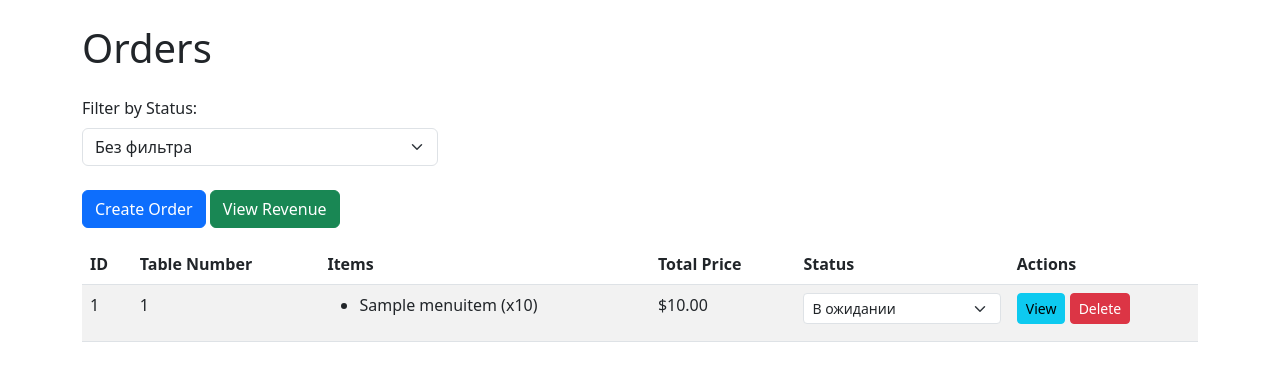
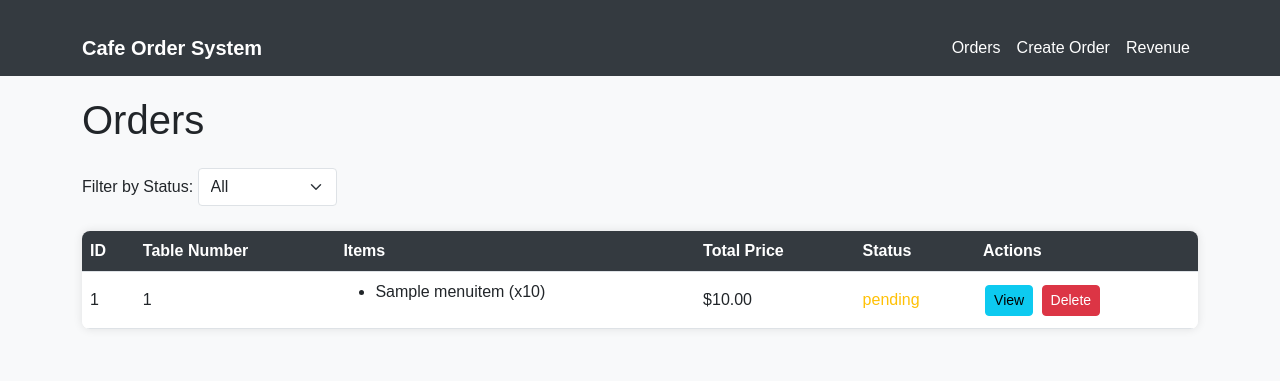
Before and after one commit to Bojchenko-Konstantin/cafe_order_system, a Django app: page / in a window 1280 px wide. Shown: the top 381 px of the page. Run offline with Django 5.2, Linux system fonts and the light colour scheme; tables that the repository leaves empty hold one stand-in row (values such as "Sample post").

Commit message:
fix templates

```diff
--- a/orders/templates/orders/base.html
+++ b/orders/templates/orders/base.html
@@ -1,17 +1,47 @@
+{% load static %}
 <!DOCTYPE html>
 <html lang="en">
 <head>
     <meta charset="UTF-8">
     <meta name="viewport" content="width=device-width, initial-scale=1.0">
     <title>Cafe Order System</title>
+    <!-- Bootstrap 5 CSS -->
     <link href="https://cdn.jsdelivr.net/npm/bootstrap@5.3.0/dist/css/bootstrap.min.css" rel="stylesheet">
+    <!-- Кастомные стили -->
+    <link rel="stylesheet" href="{% static 'css/styles.css' %}">
 </head>
 <body>
-    <div class="container mt-4">
+    <!-- Навигация -->
+    <nav class="navbar navbar-expand-lg navbar-dark">
+        <div class="container">
+            <a class="navbar-brand" href="{% url 'order_list' %}">Cafe Order System</a>
+            <button class="navbar-toggler" type="button" data-bs-toggle="collapse" data-bs-target="#navbarNav">
+                <span class="navbar-toggler-icon"></span>
+            </button>
+            <div class="collapse navbar-collapse" id="navbarNav">
+                <ul class="navbar-nav ms-auto">
+                    <li class="nav-item">
+                        <a class="nav-link" href="{% url 'order_list' %}">Orders</a>
+                    </li>
+                    <li class="nav-item">
+                        <a class="nav-link" href="{% url 'order_create' %}">Create Order</a>
+                    </li>
+                    <li class="nav-item">
+                        <a class="nav-link" href="{% url 'revenue' %}">Revenue</a>
+                    </li>
+                </ul>
+            </div>
+        </div>
+    </nav>
+
+    <!-- Основной контент -->
+    <div class="container">
         {% block content %}{% endblock %}
     </div>
+
+    <!-- Bootstrap 5 JS и зависимости -->
     <script src="https://cdn.jsdelivr.net/npm/bootstrap@5.3.0/dist/js/bootstrap.bundle.min.js"></script>
-    <script src="https://code.jquery.com/jquery-3.6.0.min.js"></script>
-    {% block scripts %}{% endblock %}
+    <!-- Кастомные скрипты -->
+    <script src="{% static 'js/scripts.js' %}"></script>
 </body>
 </html>
--- a/orders/templates/orders/order_list.html
+++ b/orders/templates/orders/order_list.html
@@ -4,12 +4,12 @@
 <h1 class="mb-4">Orders</h1>
 
 <!-- Фильтр по статусу -->
-<form method="get" class="mb-4">
+<form method="get" class="filter-form mb-4">
     <div class="row">
         <div class="col-md-4">
             <label for="status" class="form-label">Filter by Status:</label>
             <select name="status" id="status" class="form-select" onchange="this.form.submit()">
-                <option value="">Без фильтра</option>
+                <option value="">All</option>
                 <option value="pending" {% if status_filter == 'pending' %}selected{% endif %}>В ожидании</option>
                 <option value="ready" {% if status_filter == 'ready' %}selected{% endif %}>Готово</option>
                 <option value="paid" {% if status_filter == 'paid' %}selected{% endif %}>Оплачено</option>
@@ -18,12 +18,9 @@
     </div>
 </form>
 
-<!-- Кнопки для создания заказа и просмотра выручки -->
-<a href="{% url 'order_create' %}" class="btn btn-primary mb-3">Create Order</a>
-<a href="{% url 'revenue' %}" class="btn btn-success mb-3">View Revenue</a>
 
 <!-- Таблица заказов -->
-<table class="table table-striped">
+<table class="table">
     <thead>
         <tr>
             <th>ID</th>
@@ -48,14 +45,7 @@
             </td>
             <td>${{ order.total_price }}</td>
             <td>
-                <form method="post" action="{% url 'order_update_status' order.id %}" class="d-inline">
-                    {% csrf_token %}
-                    <select name="status" onchange="this.form.submit()" class="form-select form-select-sm">
-                        <option value="pending" {% if order.status == 'pending' %}selected{% endif %}>В ожидании</option>
-                        <option value="ready" {% if order.status == 'ready' %}selected{% endif %}>Готово</option>
-                        <option value="paid" {% if order.status == 'paid' %}selected{% endif %}>Оплачено</option>
-                    </select>
-                </form>
+                <span class="status-{{ order.status }}">{{ order.status }}</span>
             </td>
             <td>
                 <a href="{% url 'order_detail' order.id %}" class="btn btn-info btn-sm">View</a>
```
